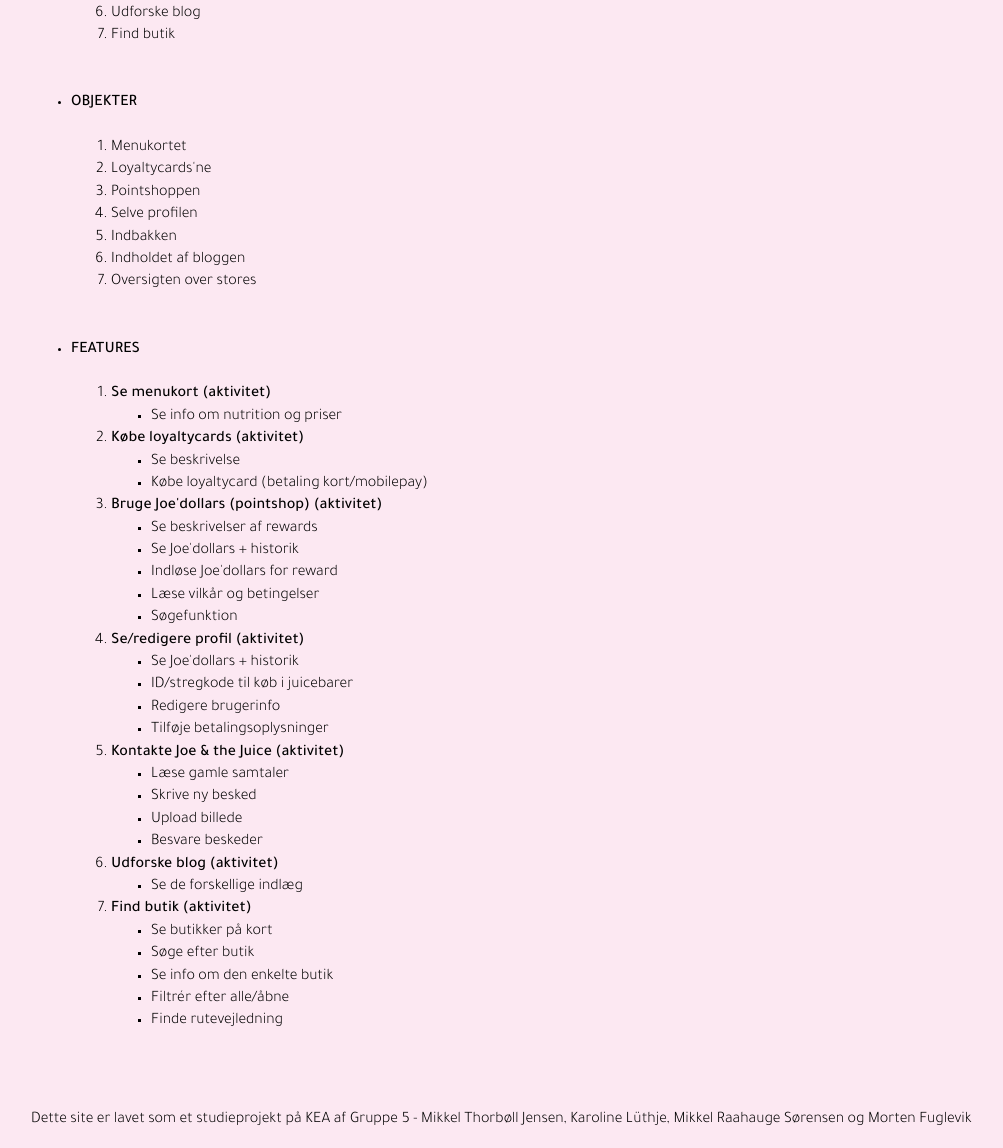
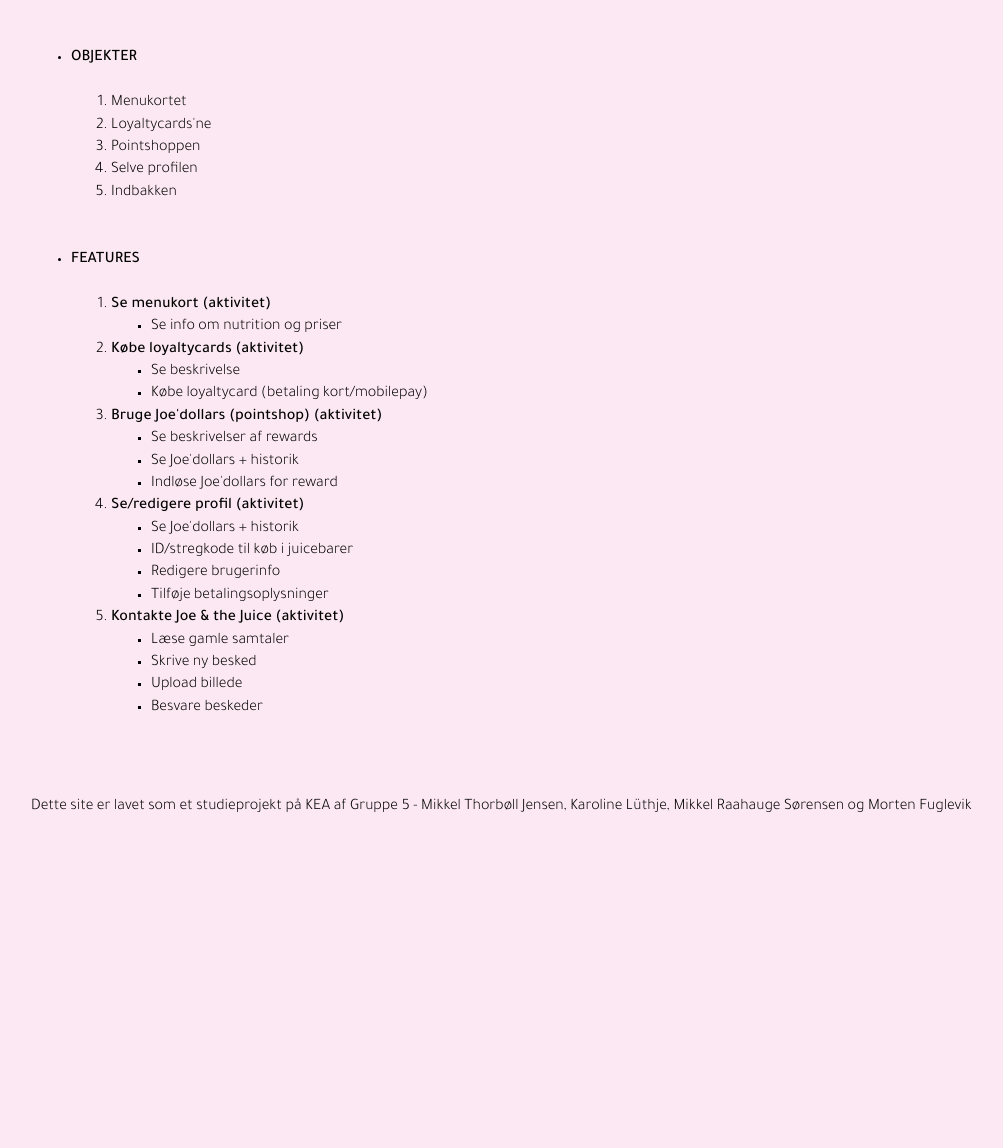
Before and after one commit to mikk199c/Joe-app, a plain HTML site: page AOF.html in a window 1280 px wide. Shown: the part 314-1462 px from the top of the page, without its empty margins (109-1112 px from the left). After the commit the page ends 1148 px from the top, so only its background shows below. Drawn offline with nearby package versions, Linux system fonts and the light colour scheme.

```diff
--- a/AOF.html
+++ b/AOF.html
@@ -75,8 +75,6 @@
                     <li>Bruge Joe'dollars (pointshop)</li>
                     <li>Se/redigere profil</li>
                     <li>Kontakte Joe &amp; the Juice</li>
-                    <li>Udforske blog</li>
-                    <li>Find butik</li>
                 </ol>
             </li>
             <br>
@@ -89,8 +87,6 @@
                     <li>Pointshoppen</li>
                     <li>Selve profilen</li>
                     <li>Indbakken</li>
-                    <li>Indholdet af bloggen</li>
-                    <li>Oversigten over stores</li>
                 </ol>
             </li>
             <br>
@@ -116,8 +112,6 @@
                             <li>Se beskrivelser af rewards</li>
                             <li>Se Joe'dollars + historik</li>
                             <li>Indløse Joe'dollars for reward</li>
-                            <li>Læse vilkår og betingelser</li>
-                            <li>Søgefunktion</li>
                         </ul>
                     </li>
                     <li>
@@ -138,22 +132,6 @@
                             <li>Besvare beskeder</li>
                         </ul>
                     </li>
-                    <li>
-                        <span>Udforske blog (aktivitet)</span>
-                        <ul>
-                            <li>Se de forskellige indlæg</li>
-                        </ul>
-                    </li>
-                    <li>
-                        <span>Find butik (aktivitet)</span>
-                        <ul>
-                            <li>Se butikker på kort</li>
-                            <li>Søge efter butik</li>
-                            <li>Se info om den enkelte butik</li>
-                            <li>Filtrér efter alle/åbne</li>
-                            <li>Finde rutevejledning</li>
-                        </ul>
-                    </li>
                 </ol>
             </li>
 
--- a/CSS/main.css
+++ b/CSS/main.css
@@ -169,3 +169,7 @@ article a {
 #forside video {
     margin-right: 30px;
 }
+
+#bert img {
+    max-width: 800px;
+}
```
Also changed, not shown: Index.html (+1 -0 lines), bert.html (+7 -1 lines), assets/bert.png (added).
